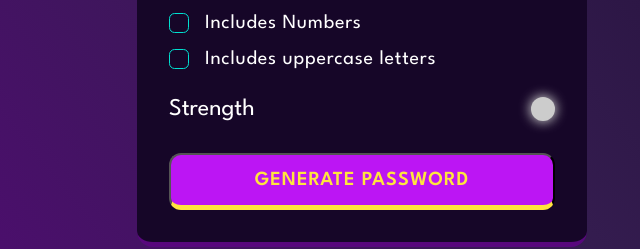
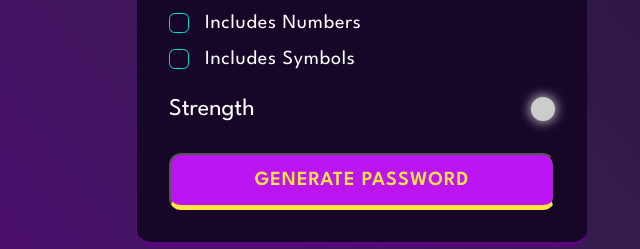
Before and after one commit to SID070/PasswordGenerator, a plain HTML site: page index.html in a window 1280 px wide. Shown: the part 449-698 px from the top of the page, 278-918 px from the left. Drawn offline with Linux system fonts and the light colour scheme.

Commit message:
Bug (#1)

```diff
--- a/index.html
+++ b/index.html
@@ -3,7 +3,7 @@
   <head>
     <meta charset="UTF-8" />
     <meta name="viewport" content="width=device-width, initial-scale=1.0" />
-    <title>Document</title>
+    <title>Password Generator</title>
     <link rel="preconnect" href="https://fonts.googleapis.com" />
     <link rel="preconnect" href="https://fonts.gstatic.com" crossorigin />
     <link
@@ -55,7 +55,7 @@
 
         <div class="check">
           <input type="checkbox" id="symbols" />
-          <label for="symbols">Includes uppercase letters</label>
+          <label for="symbols">Includes Symbols</label>
         </div>
 
         <!-- strength section -->
```
